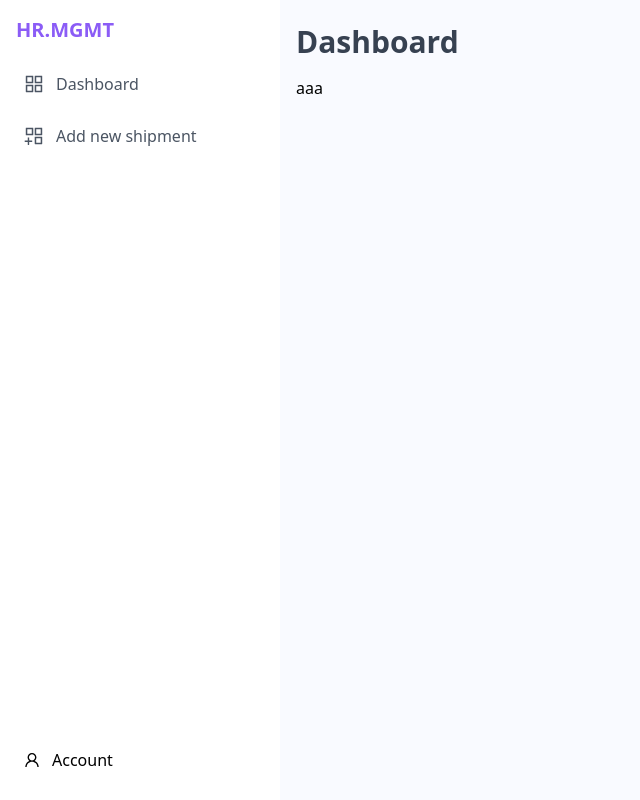
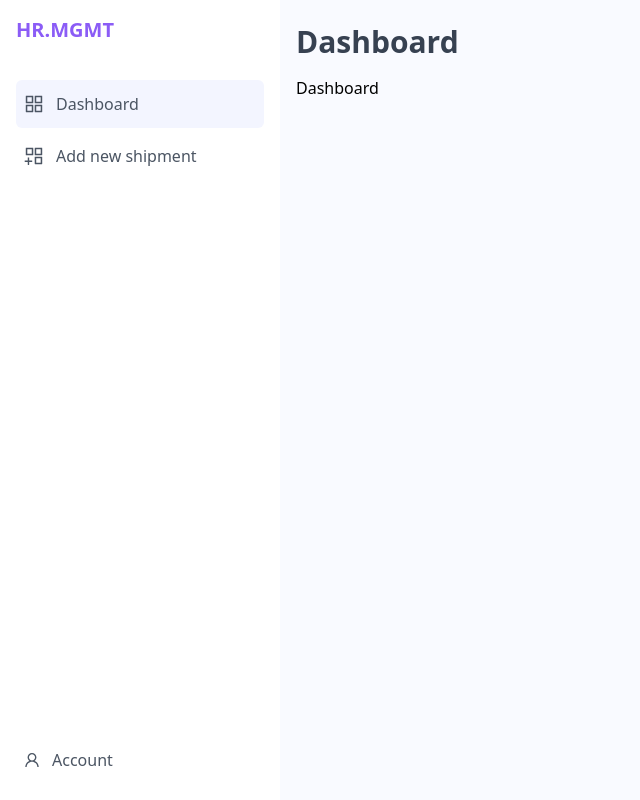
Before and after one commit to ArberGashii/finance, a React (Vite) app: page / in a window 1280 px wide. Shown: the whole page, without its empty margins (0-640 px from the left). Built offline with nearby package versions, Linux system fonts and the light colour scheme.

Commit message:
routes fiz

```diff
--- a/src/App.jsx
+++ b/src/App.jsx
@@ -1,7 +1,39 @@
-import RootLayout from "./rootlayout/RootLayout";
+import { Navigate, Route, Routes } from "react-router-dom";
+import { lazy, Suspense } from "react";
+import { appRoutes } from "./routes";
+import { Skeleton } from "antd";
+
+// const AuthLayout = lazy(() => import("./AuthLayout/AuthLayout"));
+const RootLayout = lazy(() => import("./rootlayout/RootLayout"));
+
+const FallBack = () => {
+  return <Skeleton active />;
+};
 
 const App = () => {
-  return <RootLayout />;
+  return (
+    <Routes>
+      <Route element={<RootLayout />}>
+        <Route
+          path="/finance"
+          element={<Navigate to={appRoutes[0]} replace />}
+        />
+        {appRoutes.map(({ path, Element }) => (
+          <Route
+            key={path}
+            path={path}
+            element={
+              <Suspense fallback={<FallBack />}>
+                <Element />
+              </Suspense>
+            }
+          />
+        ))}
+      </Route>
+    </Routes>
+  );
+
+  // <RootLayout />;
 };
 
 export default App;
--- /dev/null
+++ b/src/AuthLayout/AuthLayout.jsx
@@ -0,0 +1,5 @@
+const AuthLayout = () => {
+  return <div>AuthLayout</div>;
+};
+
+export default AuthLayout;
--- a/src/rootlayout/Navbar.jsx
+++ b/src/rootlayout/Navbar.jsx
@@ -1,5 +1,17 @@
+import { useMemo } from "react";
+import { routes, settingsRoutes } from "../routes";
+
 const Navbar = () => {
-  return <div className="font-bold text-3xl text-gray-700">Dashboard</div>;
+  const { pathname } = location;
+
+  const directory = useMemo(() => {
+    const merge = [...routes, ...settingsRoutes];
+    const matched = merge?.find(({ path }) => path === pathname)?.name || "";
+    return matched;
+  }, [pathname]);
+
+  console.log({ directory });
+  return <div className="font-bold text-3xl text-gray-700">{directory}</div>;
 };
 
 export default Navbar;
--- a/src/rootlayout/RootLayout.jsx
+++ b/src/rootlayout/RootLayout.jsx
@@ -1,12 +1,14 @@
+import { Outlet } from "react-router-dom";
 import Navbar from "./Navbar";
 import Sidebar from "./Sidebar";
+
 const RootLayout = () => {
   return (
     <section className="h-screen bg-[#f9faff] flex">
       <Sidebar />
       <div className="flex flex-col mx-4 my-6 gap-4">
         <Navbar />
-        <div>aaa</div>
+        <Outlet />
       </div>
     </section>
   );
--- a/src/rootlayout/Sidebar.jsx
+++ b/src/rootlayout/Sidebar.jsx
@@ -1,6 +1,17 @@
+import { useCallback } from "react";
 import { routes, settingsRoutes } from "../routes";
+import { useNavigate } from "react-router-dom";
 
 const Sidebar = () => {
+  const navigate = useNavigate();
+
+  const handleNavigate = useCallback(
+    (path) => {
+      navigate(path);
+    },
+    [navigate]
+  );
+
   return (
     <div className="bg-white w-[280px] flex flex-col p-4 justify-between h-screen">
       {/* Header */}
@@ -9,29 +20,42 @@ const Sidebar = () => {
       </div>
 
       {/* Navigation Routes */}
-      <div className="flex-1 flex flex-col gap-1 mt-4">
-        {routes.map(({ Icon, name }) => (
+      <div className="flex-1 flex flex-col gap-1 mt-9">
+        {routes.map(({ path, Icon, name }) => {
+          const isActive = location.pathname === path;
+          return (
             <div
+              onClick={() => handleNavigate(path)}
               key={name}
-            className="text-gray-600 font-medium flex items-center gap-3 px-2 py-3 rounded-md cursor-pointer hover:bg-[#f3f5ff] transition-all"
+              className={`${
+                isActive && "bg-[#f3f5ff]"
+              } text-gray-600 font-medium flex items-center gap-3 px-2 py-3 rounded-md cursor-pointer hover:bg-[#f3f5ff] transition-all`}
             >
               <Icon className="text-xl" />
               {name}
             </div>
-        ))}
+          );
+        })}
       </div>
 
       {/* Settings Routes */}
       <div className="flex flex-col gap-1">
-        {settingsRoutes.map(({ Icon, name }) => (
+        {settingsRoutes.map(({ path, Icon, name }) => {
+          const isActive = location.pathname === path;
+
+          return (
             <div
+              onClick={() => handleNavigate(path)}
               key={name}
-            className="font-medium flex items-center gap-3 px-2 py-3 rounded-md cursor-pointer hover:bg-[#f3f5ff] transition-all"
+              className={`${
+                isActive && "bg-[#f3f5ff]"
+              } text-gray-600 font-medium flex items-center gap-3 px-2 py-3 rounded-md cursor-pointer hover:bg-[#f3f5ff] transition-all`}
             >
               <Icon size={20} />
               {name}
             </div>
-        ))}
+          );
+        })}
       </div>
     </div>
   );
--- /dev/null
+++ b/src/rootlayout/pages/AddShipment/AddShipments.jsx
@@ -0,0 +1,5 @@
+const AddShipments = () => {
+  return <div>AddShipments</div>;
+};
+
+export default AddShipments;
--- /dev/null
+++ b/src/rootlayout/pages/Dashboard/Dashboard.jsx
@@ -0,0 +1,5 @@
+const Dashboard = () => {
+  return <div>Dashboard</div>;
+};
+
+export default Dashboard;
--- a/src/routes.js
+++ b/src/routes.js
@@ -3,6 +3,17 @@ import {
   UserOutlined,
   AppstoreOutlined,
 } from "@ant-design/icons";
+import { lazy } from "react";
+
+const Dashboard = lazy(() => import("./rootlayout/pages/Dashboard/Dashboard"));
+const AddShipment = lazy(() =>
+  import("./rootlayout/pages/AddShipment/AddShipments")
+);
+
+const pathConstants = {
+  dashboard: "/",
+  addShipment: "/add-shipment",
+};
 
 export const routes = [
   { path: "/", Icon: AppstoreOutlined, name: "Dashboard" },
@@ -20,3 +31,8 @@ export const settingsRoutes = [
     name: "Account",
   },
 ];
+
+export const appRoutes = [
+  { path: pathConstants["dashboard"], Element: Dashboard },
+  { path: pathConstants["addShipment"], Element: AddShipment },
+];
--- a/vite.config.js
+++ b/vite.config.js
@@ -4,5 +4,5 @@ import react from "@vitejs/plugin-react";
 // https://vite.dev/config/
 export default defineConfig({
   plugins: [react()],
-  base: "/finance/",
+  // base: "/finance/",
 });
```
Lines whose indentation alone changed are shown as unchanged.
